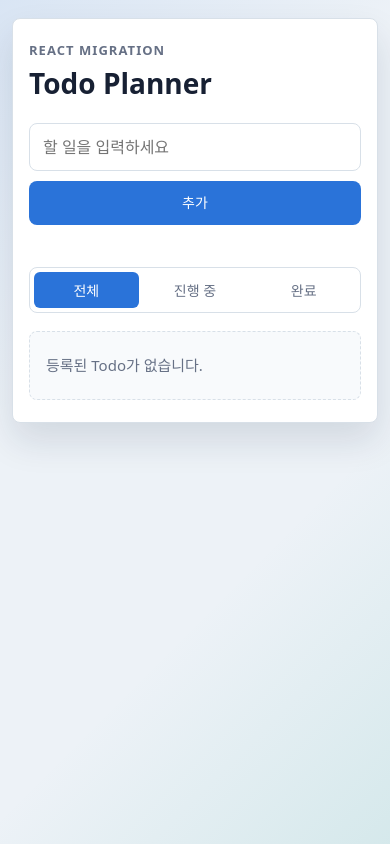
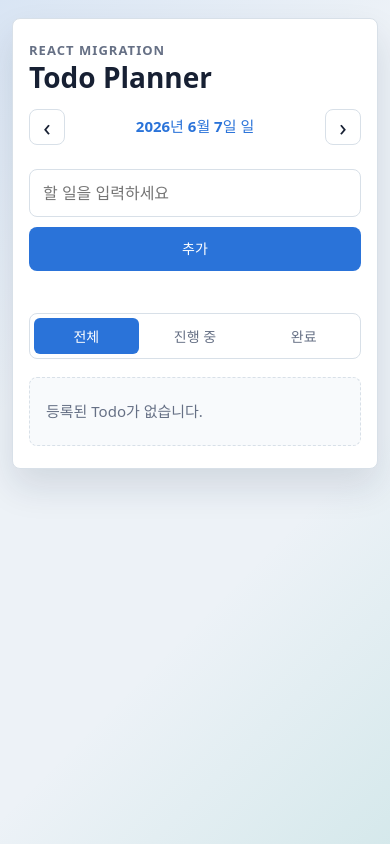
Before and after one commit to mark77234/kakao-assignment-1, a React (Vite) app: page / in a window 390 px wide. Built offline with nearby package versions, Linux system fonts and the light colour scheme.

Commit message:
feat: 4. Todo 일간 뷰 마이그레이션하기

```diff
--- a/src/App.css
+++ b/src/App.css
@@ -10,8 +10,9 @@
 
 .app-header {
   display: flex;
-  flex-direction: column;
-  gap: 6px;
+  justify-content: space-between;
+  align-items: flex-start;
+  gap: 16px;
   text-align: left;
 }
 
@@ -29,6 +30,47 @@
   color: var(--text-main);
   font-size: 32px;
   line-height: 1.15;
+}
+
+.date-header {
+  display: flex;
+  align-items: center;
+  gap: 10px;
+}
+
+.icon-button {
+  width: 36px;
+  height: 36px;
+  border: 1px solid var(--border);
+  border-radius: 8px;
+  background: #fff;
+  color: var(--text-main);
+  cursor: pointer;
+  font: inherit;
+  font-size: 24px;
+  line-height: 1;
+  transition:
+    border-color 0.18s ease,
+    color 0.18s ease,
+    transform 0.18s ease;
+}
+
+.icon-button:hover {
+  border-color: var(--primary);
+  color: var(--primary);
+}
+
+.icon-button:active {
+  transform: translateY(1px);
+}
+
+.selected-date-text {
+  min-width: 190px;
+  margin: 0;
+  color: var(--primary);
+  font-size: 15px;
+  font-weight: 700;
+  text-align: center;
 }
 
 .input-section {
@@ -252,6 +294,19 @@
     font-size: 28px;
   }
 
+  .app-header {
+    align-items: stretch;
+    flex-direction: column;
+  }
+
+  .date-header {
+    justify-content: space-between;
+  }
+
+  .selected-date-text {
+    min-width: 0;
+  }
+
   .input-row,
   .todo-item,
   .edit-form {
--- a/src/App.jsx
+++ b/src/App.jsx
@@ -13,12 +13,70 @@ const FILTER_OPTIONS = [
   { label: '완료', value: FILTER_TYPES.COMPLETED },
 ]
 
+function formatDateKey(dateValue) {
+  const dateObject =
+    dateValue instanceof Date ? new Date(dateValue) : parseDateKey(dateValue)
+  const year = dateObject.getFullYear()
+  const month = String(dateObject.getMonth() + 1).padStart(2, '0')
+  const day = String(dateObject.getDate()).padStart(2, '0')
+
+  return `${year}-${month}-${day}`
+}
+
+function parseDateKey(dateKey) {
+  const [year, month, day] = dateKey.split('-').map(Number)
+
+  return new Date(year, month - 1, day)
+}
+
+function addDays(dateKey, offsetDays) {
+  const movedDate = parseDateKey(dateKey)
+  movedDate.setDate(movedDate.getDate() + offsetDays)
+
+  return formatDateKey(movedDate)
+}
+
+function formatReadableDate(dateKey) {
+  const dateObject = parseDateKey(dateKey)
+
+  return dateObject.toLocaleDateString('ko-KR', {
+    year: 'numeric',
+    month: 'long',
+    day: 'numeric',
+    weekday: 'short',
+  })
+}
+
 function createTodoId() {
   if (window.crypto && typeof window.crypto.randomUUID === 'function') {
     return window.crypto.randomUUID()
   }
 
   return `${Date.now()}-${Math.random().toString(16).slice(2)}`
+}
+
+function getFilteredTodos(todos, currentFilter) {
+  if (currentFilter === FILTER_TYPES.ACTIVE) {
+    return todos.filter((todo) => !todo.isCompleted)
+  }
+
+  if (currentFilter === FILTER_TYPES.COMPLETED) {
+    return todos.filter((todo) => todo.isCompleted)
+  }
+
+  return todos
+}
+
+function getEmptyStateMessage(todos, todosForSelectedDate) {
+  if (todos.length === 0) {
+    return '등록된 Todo가 없습니다.'
+  }
+
+  if (todosForSelectedDate.length === 0) {
+    return '선택한 날짜의 Todo가 없습니다.'
+  }
+
+  return '해당 조건의 Todo가 없습니다.'
 }
 
 function App() {
@@ -28,23 +86,21 @@ function App() {
   const [editingTodoId, setEditingTodoId] = useState(null)
   const [editingText, setEditingText] = useState('')
   const [currentFilter, setCurrentFilter] = useState(FILTER_TYPES.ALL)
+  const [selectedDate, setSelectedDate] = useState(formatDateKey(new Date()))
 
-  const visibleTodos = todos.filter((todo) => {
-    if (currentFilter === FILTER_TYPES.ACTIVE) {
-      return !todo.isCompleted
-    }
+  const todosForSelectedDate = todos.filter((todo) => {
+    return todo.date === selectedDate
+  })
+  const visibleTodos = getFilteredTodos(todosForSelectedDate, currentFilter)
+  const emptyStateMessage = getEmptyStateMessage(todos, todosForSelectedDate)
+  const selectedDateLabel = formatReadableDate(selectedDate)
 
-    if (currentFilter === FILTER_TYPES.COMPLETED) {
-      return todo.isCompleted
-    }
-
-    return true
-  })
-
-  const emptyStateMessage =
-    todos.length === 0
-      ? '등록된 Todo가 없습니다.'
-      : '해당 조건의 Todo가 없습니다.'
+  const handleMoveDate = (offsetDays) => {
+    setSelectedDate((currentDate) => addDays(currentDate, offsetDays))
+    setEditingTodoId(null)
+    setEditingText('')
+    setMessage('')
+  }
 
   const handleAddTodo = (event) => {
     event.preventDefault()
@@ -60,6 +116,7 @@ function App() {
       id: createTodoId(),
       text: normalizedText,
       isCompleted: false,
+      date: selectedDate,
     }
 
     setTodos((currentTodos) => [...currentTodos, newTodo])
@@ -144,8 +201,29 @@ function App() {
   return (
     <main className="app-shell">
       <header className="app-header">
-        <p className="app-eyebrow">React Migration</p>
-        <h1>Todo Planner</h1>
+        <div>
+          <p className="app-eyebrow">React Migration</p>
+          <h1>Todo Planner</h1>
+        </div>
+        <div className="date-header">
+          <button
+            type="button"
+            className="icon-button"
+            aria-label="이전 날짜"
+            onClick={() => handleMoveDate(-1)}
+          >
+            ‹
+          </button>
+          <p className="selected-date-text">{selectedDateLabel}</p>
+          <button
+            type="button"
+            className="icon-button"
+            aria-label="다음 날짜"
+            onClick={() => handleMoveDate(1)}
+          >
+            ›
+          </button>
+        </div>
       </header>
 
       <section className="input-section" aria-label="Todo 추가">
```
